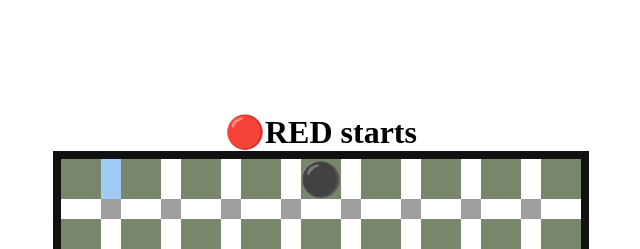
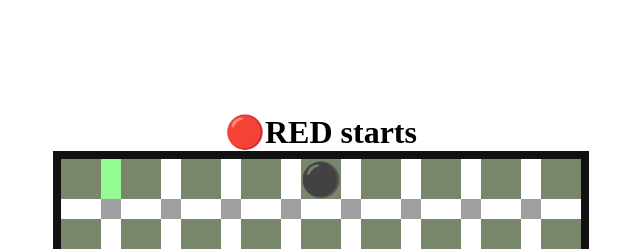
Before and after one commit to Marleyedrg/Blockridor, a plain HTML site: page game/game.html in a window 1280 px wide. In both pictures the pointer is over the element 430 px from the left and 179 px from the top of the page. Shown: the top 249 px of the page, 319-959 px from the left. Drawn offline with Linux system fonts and the light colour scheme.

Commit message:
alfa 1.1

```diff
--- a/game/style.css
+++ b/game/style.css
@@ -107,9 +107,10 @@ html{
 
 }
 
-@media screen and (min-width: 768px) and (min-height: 768px) {
+
+@media screen and (min-width: 768px) and (min-height: 468px) {
     .space-btw-sqr:hover {
         cursor: pointer;
-        background-color: #85bdf5c6;
+        background-color: #74fa76c6;
     }
   }
```
